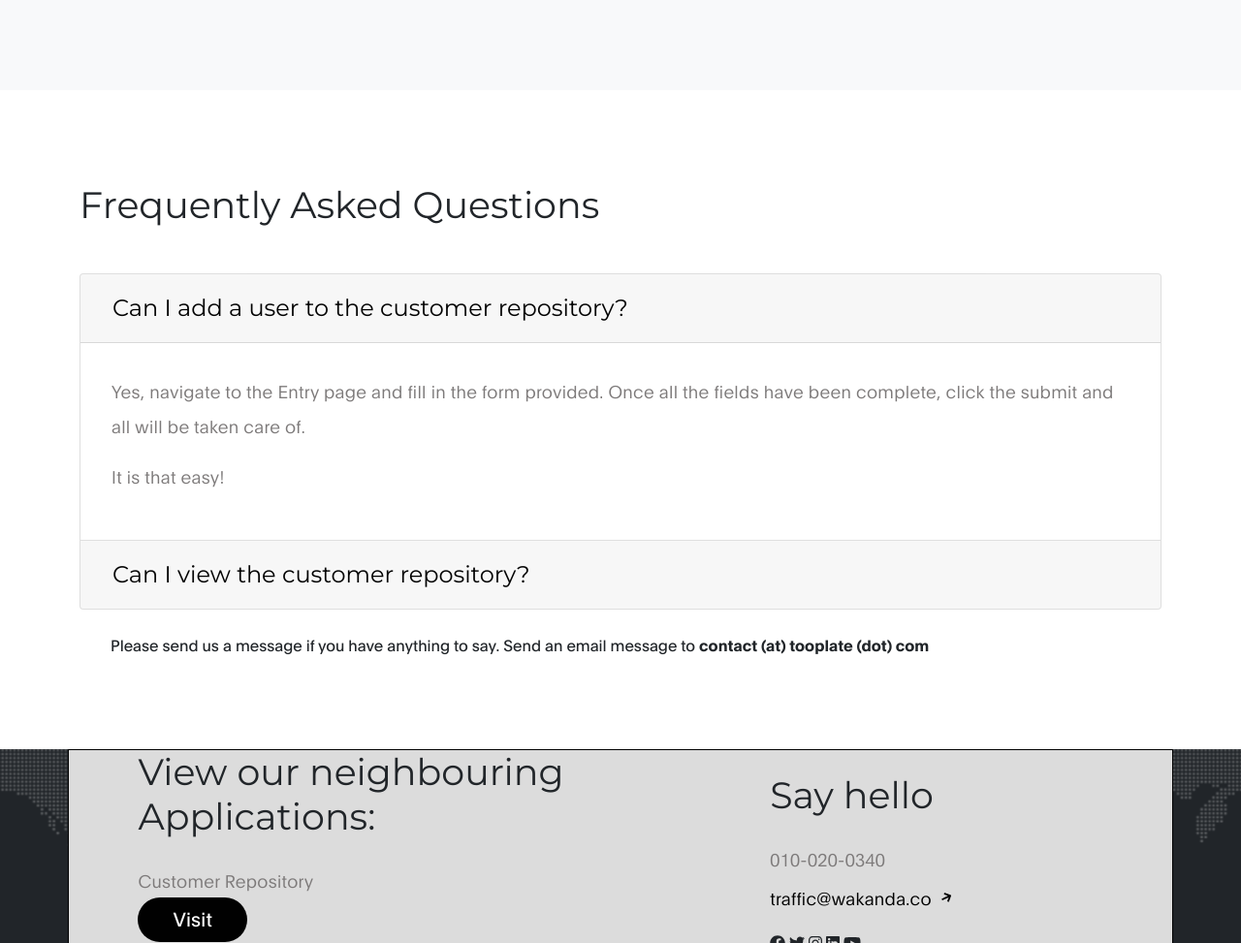
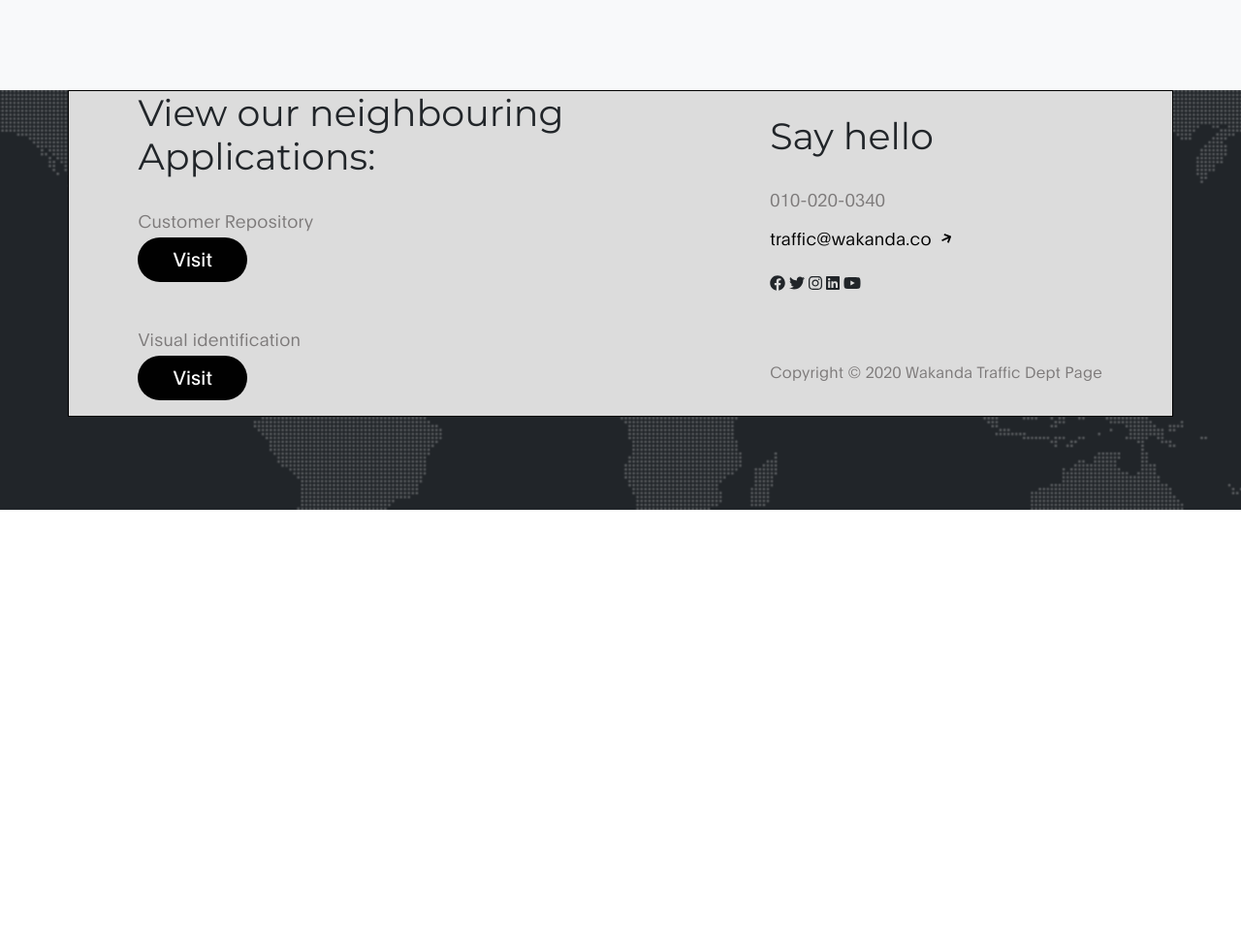
Before and after one commit to myfrenKvr0/wakanda_traffic, a plain HTML site: page docs/Visual_lander.html in a window 1280 px wide. Shown: the part 3150-4123 px from the top of the page at 97% size. After the commit the page ends 3676 px from the top, so only its background shows below. Drawn offline with nearby package versions, Linux system fonts and the light colour scheme; a web font is replaced by a local one.

Commit message:
Update Visual_lander.html

```diff
--- a/docs/Visual_lander.html
+++ b/docs/Visual_lander.html
@@ -298,61 +298,6 @@
             </div>
         </section>
 
-     <!-- FAQ -->
-     <section class="faq section-padding">
-
-        <div class="container">
-
-            <div class="row">
-
-                <div class="col-lg-12 col-12">
-
-                    <h3 class="mb-5">Frequently Asked Questions</h3>
-
-                    <div class="accordion" id="accordionExample">
-                      <div class="card">
-                        <div class="card-header" id="headingOne">
-                          <h2 class="mb-0">
-                            <button class="btn btn-link" type="button" data-toggle="collapse" data-target="#collapseOne" aria-expanded="true" aria-controls="collapseOne">
-                              Can I add a user to the customer repository?
-                            </button>
-                          </h2>
-                        </div>
-
-                        <div id="collapseOne" class="collapse show" aria-labelledby="headingOne" data-parent="#accordionExample">
-                          <div class="card-body">
-                            <p>Yes, navigate to the Entry page and fill in the form provided. Once all the fields have been complete, click the submit and all will be taken care of.</p>
-
-                            <p>It is that easy!</p>
-                          </div>
-                        </div>
-                      </div>
-
-                      <div class="card">
-                        <div class="card-header" id="headingTwo">
-                          <h2 class="mb-0">
-                            <button class="btn btn-link collapsed" type="button" data-toggle="collapse" data-target="#collapseTwo" aria-expanded="false" aria-controls="collapseTwo">
-                              Can I view the customer repository?
-                            </button>
-                          </h2>
-                        </div>
-                        <div id="collapseTwo" class="collapse" aria-labelledby="headingTwo" data-parent="#accordionExample">
-                          <div class="card-body">
-                            <p>Yes, you can use view the customer repository by navigating to the View page.</p>
-                          </div>
-                        </div>
-                      </div>
-
-
-                    <span class="faq-info-text">Please send us a message if you have anything to say. Send an email message to <strong>contact (at) tooplate (dot) com</strong></span>
-
-                </div>
-
-           	 </div><!-- col -->
-        	</div><!-- row -->
-        </div><!-- container -->
-    </section>
-
 
      <section class="contact section-padding pt-0" id="contact">
       <div class="container" style="border:1px solid black;background-color: Gainsboro;">
```
